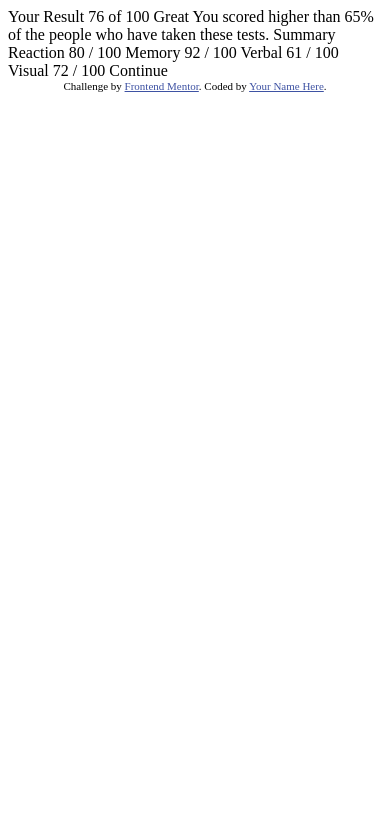
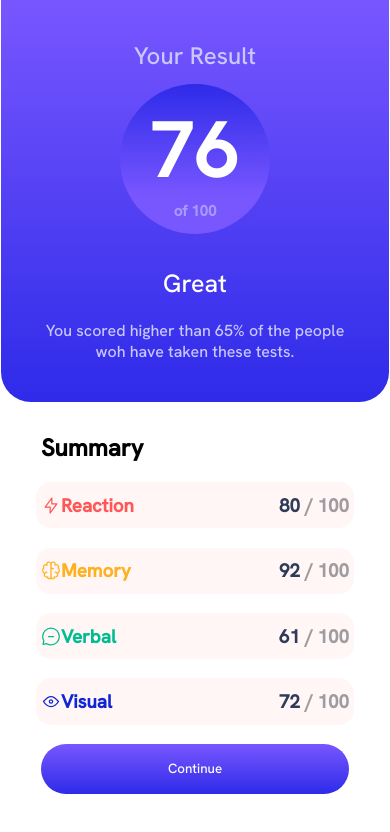
Before and after one commit to MohamedBenArbi/Results-summary-component, a plain HTML site: page index.html in a window 390 px wide. Drawn offline with Linux system fonts and the light colour scheme.

Commit message:
design complete both desktop and mobile

```diff
--- a/index.html
+++ b/index.html
@@ -2,46 +2,89 @@
 <html lang="en">
 <head>
   <meta charset="UTF-8">
-  <meta name="viewport" content="width=device-width, initial-scale=1.0"> <!-- displays site properly based on user's device -->
+  <meta name="viewport" content="width=device-width, initial-scale=1.0">
+  <link rel="stylesheet" href="styles.css" />
+  <title>Results summary component</title>
 
-  <link rel="icon" type="image/png" sizes="32x32" href="./assets/images/favicon-32x32.png">
 
-  <title>Frontend Mentor | Results summary component</title>
-
-  <!-- Feel free to remove these styles or customise in your own stylesheet 👍 -->
-  <style>
-    .attribution { font-size: 11px; text-align: center; }
-    .attribution a { color: hsl(228, 45%, 44%); }
-  </style>
 </head>
 <body>
+  <div class="component">
 
-  Your Result
-  76
-  of 100
+    <div class="result">
 
-  Great
-  You scored higher than 65% of the people who have taken these tests.
 
-  Summary
+        <h2 class="title">Your Result</h2>
 
-  Reaction
-  80 / 100
 
-  Memory
-  92 / 100
+       <div class="number-container">
+        <span class="number">76</span>
+        <h5 class="small-number">of 100</h5>
+       </div>
 
-  Verbal
-  61 / 100
+       <div class="desc">
+        <h3 class="desc-title">Great</h3>
+        <p >
+          You scored higher than 65% of the people woh have taken these tests.
+        </p>
+       </div>
 
-  Visual
-  72 / 100
 
-  Continue
 
-  <div class="attribution">
-    Challenge by <a href="https://www.frontendmentor.io?ref=challenge" target="_blank">Frontend Mentor</a>.
-    Coded by <a href="#">Your Name Here</a>.
+    </div>
+
+    <div class="summary">
+   <h2 class="title">Summary </h2>
+
+   <div class="spec">
+    <div style="display: flex;">
+      <img
+    src="./assets/images/icon-reaction.svg"
+    />
+    <h3 class="react">Reaction</h3>
+    </div>
+    <h3 class="percent">80 <span>/ 100</span></h3>
+   </div>
+
+   <div class="spec">
+    <div style="display: flex;">
+      <img
+    src="./assets/images/icon-memory.svg"
+    />
+    <h3 class="memo">Memory</h3>
+    </div>
+    <h3 class="percent">92 <span>/ 100</span></h3>
+   </div>
+
+
+   <div class="spec">
+    <div style="display: flex;">
+      <img
+    src="./assets/images/icon-verbal.svg"
+    />
+    <h3 class="verb">Verbal</h3>
+    </div>
+    <h3 class="percent">61 <span>/ 100</span></h3>
+   </div>
+
+
+   <div class="spec">
+    <div style="display: flex;">
+      <img
+    src="./assets/images/icon-visual.svg"
+    />
+    <h3 class="vis">Visual</h3>
+    </div>
+    <h3 class="percent">72 <span>/ 100</span></h3>
+   </div>
+
+   <button>Continue</button>
+
+    </div>
+
   </div>
+
+
+
 </body>
 </html>
--- /dev/null
+++ b/styles.css
@@ -0,0 +1,203 @@
+@font-face {
+    font-family: "HankenGrotestBold";
+    src: url(./assets/fonts/static/HankenGrotesk-Bold.ttf);
+    }
+@font-face {
+    font-family: "HankenGrotestExtraBold";
+    src: url(./assets/fonts/static/HankenGrotesk-ExtraBold.ttf);
+    }
+@font-face {
+    font-family: "HankenGrotestMedium";
+    src: url(./assets/fonts/static/HankenGrotesk-Medium.ttf);
+    }
+
+*{
+    padding: 0;
+    margin: 0;
+
+
+}
+
+body{
+    height: 100vh;
+    display: flex;
+    justify-content: center ;
+    align-items: center;
+
+}
+
+.component{
+    border-radius:  30px;
+    width: 40%;
+    height: 52.16%;
+    display: flex;
+
+    align-items: center;
+    justify-content: center;
+
+}
+
+.result{
+    min-width: 200px;
+    width: 50%;
+    height: 100%;
+    background-image: linear-gradient(hsl(252, 100%, 67%),hsl(241, 81%, 54%));
+    display: flex;
+    flex-direction: column;
+    align-items: center;
+    justify-content: space-between;
+    padding: 40px;
+    border-radius: 30px;
+    color: white;
+}
+
+.number{
+    font-size: 80px;
+    font-family: HankenGrotestBold ;
+}
+.small-number{
+    font-family: HankenGrotestMedium ;
+    color:hsl(241, 100%, 89%);
+    font-size: 15px;
+    opacity: 0.6;
+}
+
+.number-container{
+    width: 150px;
+    height: 150px;
+    border-radius: 50%;
+    background-image: linear-gradient(hsl(241, 81%, 54%) ,hsl(252, 100%, 67%) 75%);
+    display: flex;
+    flex-direction: column;
+    align-items: center;
+    justify-content: center;
+}
+
+.result .title{
+    font-family:HankenGrotestMedium ;
+    color:hsl(241, 100%, 89%);
+    font-weight: 500;
+}
+
+
+.summary{
+    min-width: 200px;
+    width: 50%;
+    height: 100%;
+    display: flex;
+    flex-direction: column;
+    align-items: center;
+    justify-content: space-between;
+    padding: 30px;
+    border-radius: 30px;
+
+
+}
+
+.desc{
+    display: flex;
+    flex-direction: column;
+    align-items: center;
+
+}
+
+.desc-title{
+    padding: 20px;
+    font-family:HankenGrotestMedium ;
+    font-size: 25px;
+    font-weight: 550;
+
+}
+
+.desc p {
+    color: hsl(241, 100%, 89%) ;
+    font-family:HankenGrotestMedium ;
+    text-align: center;
+
+}
+
+.summary .title {
+    font-family:HankenGrotestMedium ;
+    align-self:flex-start;
+}
+
+
+.spec{
+    font-family:HankenGrotestMedium ;
+    width: 100%;
+    height: 10%;
+    border-radius: 15px;
+    display: flex;
+    align-items: center;
+    justify-content: space-between;
+    background-color: #fff6f5;
+
+    padding: 5px;
+
+
+}
+
+.spec .percent{
+    color:hsl(224, 30%, 27%);
+
+}
+
+.spec .percent span {
+    color:#9e9ca1;
+}
+
+.react{
+    color: hsl(0, 100%, 67%);
+}
+
+.memo{
+    color: hsl(39, 100%, 56%);
+}
+.verb{
+  color:  hsl(166, 100%, 37%);
+}
+
+.vis{
+    color:hsl(234, 85%, 45%);
+}
+
+button{
+    width: 100%;
+    height: 50px;
+    border-radius: 25px;
+    background-image: linear-gradient(hsl(252, 100%, 67%),hsl(241, 81%, 54%));
+    color:white;
+    font-family:HankenGrotestMedium ;
+    border-style: none;
+
+}
+
+button:hover{
+    background-image:none ;
+    background-color: hsl(224, 30%, 27%);
+}
+
+
+@media only screen and (max-width: 600px) {
+    .component{
+      flex-direction: column;
+      justify-content: end;
+      width: 100%;
+      height: 100vh;
+
+
+    }
+    .result{
+        width: 79%;
+        height: 40%;
+        border-top-right-radius: 0;
+        border-top-left-radius: 0;
+
+    }
+    .summary{
+        width: 79%;
+        height: 45%;
+        margin-bottom: 20px;
+
+    }
+  }
--- /dev/null
+++ b/test.css
@@ -0,0 +1,22 @@
+*{
+    color : hsl(0, 100%, 67%)
+     hsl(0, 100%, 67%)
+    hsl(39, 100%, 56%)
+  hsl(166, 100%, 37%)
+     hsl(234, 85%, 45%)
+
+
+
+hsl(252, 100%, 67%)
+ hsl(241, 81%, 54%)
+
+ hsla(256, 72%, 46%, 1)
+ hsla(241, 72%, 46%, 0)
+
+
+
+ hsl(0, 0%, 100%)
+ hsl(221, 100%, 96%)
+hsl(241, 100%, 89%)
+hsl(224, 30%, 27%)
+}
```
